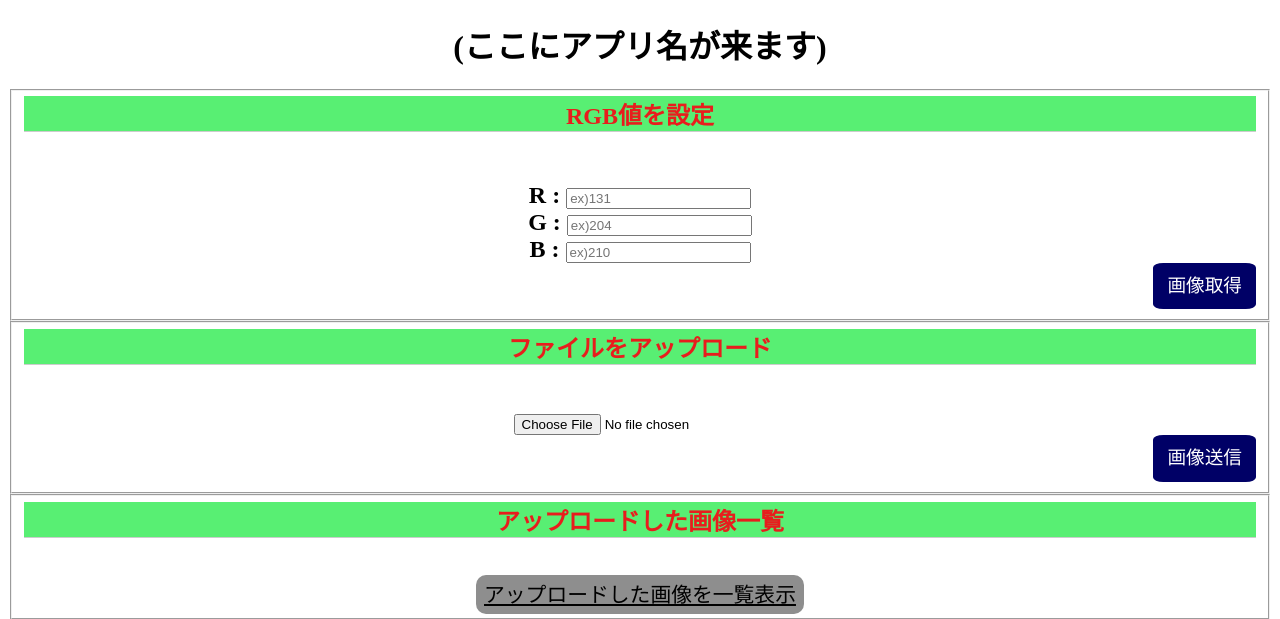
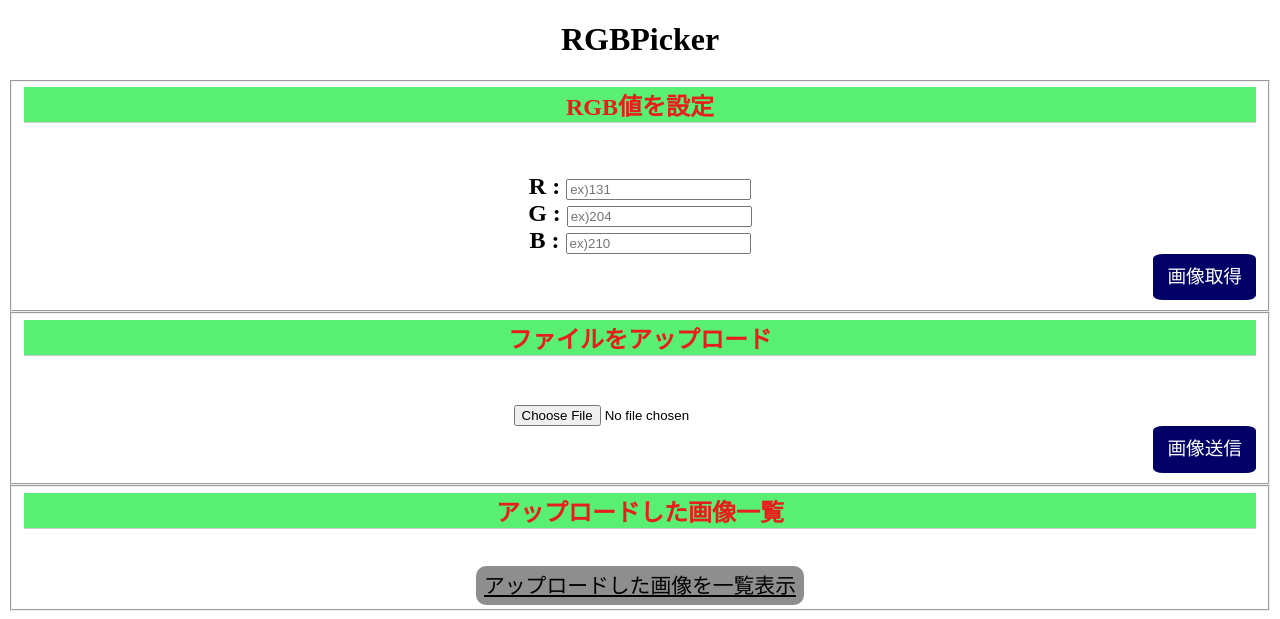
Before and after one commit to 2022AIT-OOP2-G12/GUIapp, a Flask app: page / in a window 1280 px wide. Shown: the top 619 px of the page. Run offline with Flask 2, Linux system fonts and the light colour scheme.

Commit message:
アプリ名の追加

```diff
--- a/templates/index.html
+++ b/templates/index.html
@@ -5,10 +5,10 @@
     <link rel="icon" href="static/favicon.ico" />
     <meta charset="utf-8" />
     <script src="https://ajax.googleapis.com/ajax/libs/jquery/3.6.1/jquery.min.js"></script>
-    <title>(ここにアプリ名が来ます)</title>
+    <title>RGBPicker</title>
   </head>
   <body>
-    <h1>(ここにアプリ名が来ます)</h1>
+    <h1>RGBPicker</h1>
     <fieldset>
       <h2>RGB値を設定</h2>
       <div id="RGBinput">
--- a/templates/output.html
+++ b/templates/output.html
@@ -4,11 +4,11 @@
     <meta charset="UTF-8" />
     <link href="static/style.css" rel="stylesheet" />
     <link rel="icon" href="static/favicon.ico" />
-    <title>画像出力</title>
+    <title>RGBPicker-画像出力</title>
     <link href="../static/style.css" rel="stylesheet" />
   </head>
   <body>
-    <h1>(ここにアプリ名が来ます)</h1>
+    <h1>RGBPicker</h1>
     <fieldset>
       <div>
         <h2>設定したRGB値</h2>
--- a/templates/saved_image.html
+++ b/templates/saved_image.html
@@ -2,7 +2,7 @@
 <html lang="en">
   <head>
     <meta charset="UTF-8" />
-    <title>アップロードされた画像一覧</title>
+    <title>RGBPicker-アップロードされた画像一覧</title>
     <link href="../static/style.css" rel="stylesheet" />
   </head>
   <body>
```
